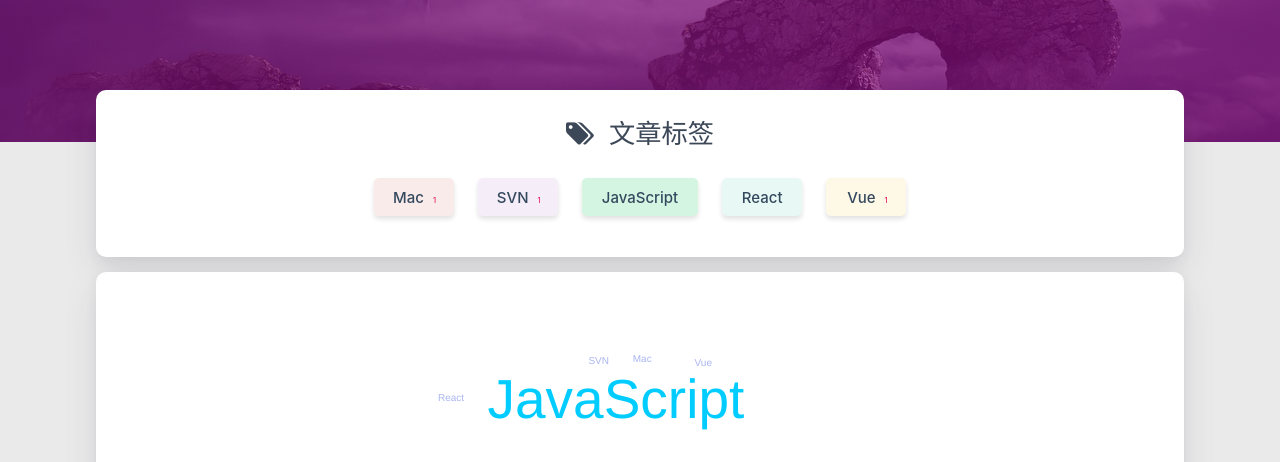
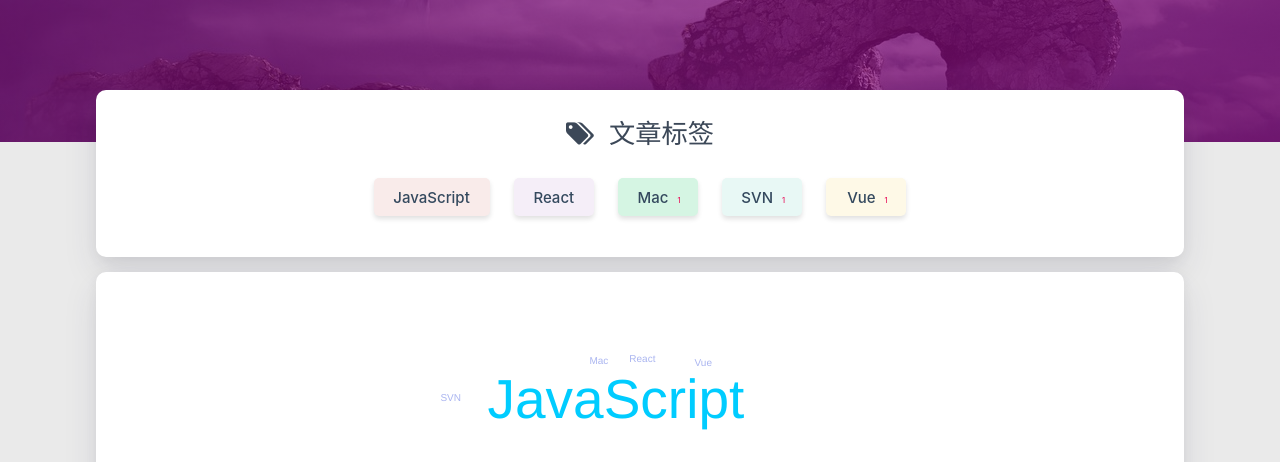
Before and after one commit to vuesch/vuesch.github.io, a plain HTML site: page tags/index.html in a window 1280 px wide. Shown: the part 338-800 px from the top of the page. Drawn offline with Linux system fonts and the light colour scheme; some packages are replaced by stand-ins of ours; a script that the page names is missing.

Commit message:
Site updated: 2019-10-23 16:05:48

```diff
--- a/tags/index.html
+++ b/tags/index.html
@@ -295,10 +295,28 @@ $('.bg-cover').css('background-image', 'url(/medias/banner/' + new Date().getDay
             <div class="tag-chips">
 
 
+                <a href="/tags/JavaScript/" title="JavaScript: 2">
+                    <span class="chip center-align waves-effect waves-light
+                             chip-default "
+                            data-tagname="JavaScript" style="background-color: #F9EBEA;">JavaScript
+                        <span class="tag-length">2</span>
+                    </span>
+                </a>
+
+
+                <a href="/tags/React/" title="React: 1">
+                    <span class="chip center-align waves-effect waves-light
+                             chip-default "
+                            data-tagname="React" style="background-color: #F5EEF8;">React
+                        <span class="tag-length">1</span>
+                    </span>
+                </a>
+
+
                 <a href="/tags/Mac/" title="Mac: 1">
                     <span class="chip center-align waves-effect waves-light
                              chip-default "
-                            data-tagname="Mac" style="background-color: #F9EBEA;">Mac
+                            data-tagname="Mac" style="background-color: #D5F5E3;">Mac
                         <span class="tag-length">1</span>
                     </span>
                 </a>
@@ -307,25 +325,7 @@ $('.bg-cover').css('background-image', 'url(/medias/banner/' + new Date().getDay
                 <a href="/tags/SVN/" title="SVN: 1">
                     <span class="chip center-align waves-effect waves-light
                              chip-default "
-                            data-tagname="SVN" style="background-color: #F5EEF8;">SVN
-                        <span class="tag-length">1</span>
-                    </span>
-                </a>
-
-
-                <a href="/tags/JavaScript/" title="JavaScript: 2">
-                    <span class="chip center-align waves-effect waves-light
-                             chip-default "
-                            data-tagname="JavaScript" style="background-color: #D5F5E3;">JavaScript
-                        <span class="tag-length">2</span>
-                    </span>
-                </a>
-
-
-                <a href="/tags/React/" title="React: 1">
-                    <span class="chip center-align waves-effect waves-light
-                             chip-default "
-                            data-tagname="React" style="background-color: #E8F8F5;">React
+                            data-tagname="SVN" style="background-color: #E8F8F5;">SVN
                         <span class="tag-length">1</span>
                     </span>
                 </a>
@@ -363,7 +363,7 @@ $('.bg-cover').css('background-image', 'url(/medias/banner/' + new Date().getDay
 <script type="text/javascript">
 
 
-    $('#tag-wordcloud').jQCloud([{"text":"Mac","weight":1,"link":"//vuesch.github.io/tags/Mac/"},{"text":"SVN","weight":1,"link":"//vuesch.github.io/tags/SVN/"},{"text":"JavaScript","weight":2,"link":"//vuesch.github.io/tags/JavaScript/"},{"text":"React","weight":1,"link":"//vuesch.github.io/tags/React/"},{"text":"Vue","weight":1,"link":"//vuesch.github.io/tags/Vue/"}], {
+    $('#tag-wordcloud').jQCloud([{"text":"JavaScript","weight":2,"link":"//vuesch.github.io/tags/JavaScript/"},{"text":"React","weight":1,"link":"//vuesch.github.io/tags/React/"},{"text":"Mac","weight":1,"link":"//vuesch.github.io/tags/Mac/"},{"text":"SVN","weight":1,"link":"//vuesch.github.io/tags/SVN/"},{"text":"Vue","weight":1,"link":"//vuesch.github.io/tags/Vue/"}], {
         autoResize: true
     });
 </script>
```
Also changed, not shown: about/index.html (+9 -9 lines), tags/JavaScript/index.html (+20 -20 lines), tags/Mac/index.html (+20 -20 lines), tags/React/index.html (+20 -20 lines), tags/SVN/index.html (+20 -20 lines), tags/Vue/index.html (+20 -20 lines).
